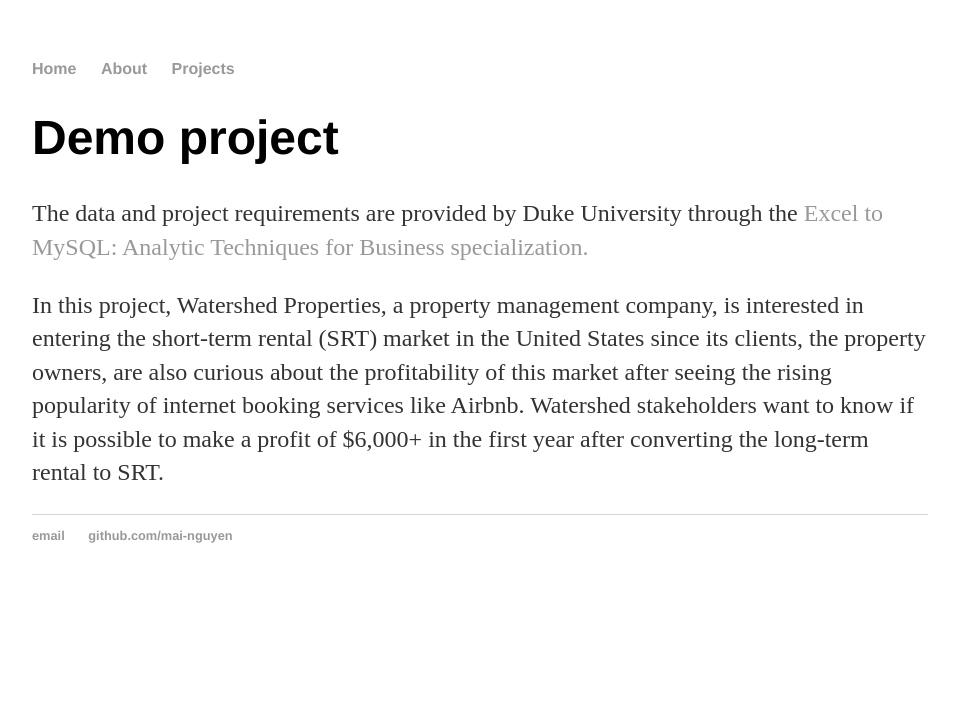
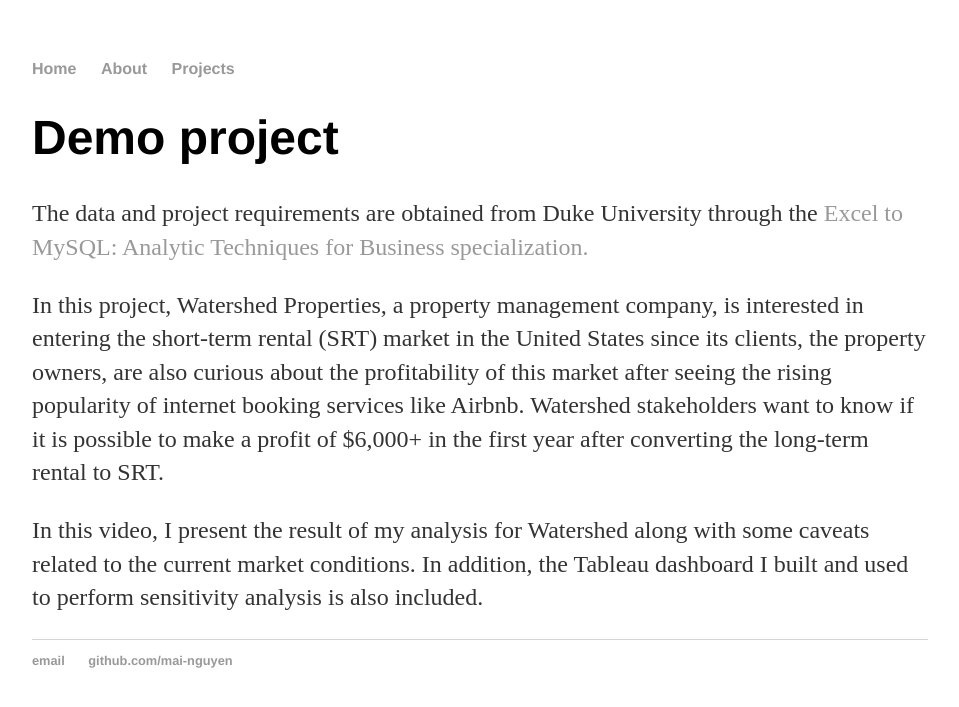
Before and after one commit to mai-nguyen/mai-nguyen.github.io, a Jekyll site: the page built from projects/index.html, in a window 1280 px wide. Shown: the top 707 px of the page, without its empty margins (160-1119 px from the left). Built offline with Jekyll 4.4.1, drawn with Linux system fonts in a browser that asks for light colours.

Commit message:
Update index.html

```diff
--- a/projects/index.html
+++ b/projects/index.html
@@ -5,10 +5,11 @@ published: true
 ---
 <div class="blurb">
 	<h1>Demo project</h1>
-	<p>The data and project requirements are provided by Duke University through the
+	<p>The data and project requirements are obtained from Duke University through the
 <a href = "https://www.coursera.org/specializations/excel-mysql">Excel to MySQL: Analytic Techniques for Business<a> specialization.</p>
 
-  <p>In this project, Watershed Properties, a property management company, is interested in entering the short-term rental (SRT) market in the United States since its clients, the property owners, are also curious about the profitability of this market after seeing the rising popularity of internet booking services like Airbnb. Watershed stakeholders want to know if it is possible to make a profit of $6,000+ in the first year after converting the long-term rental to SRT.</p>
+  <p>In this project, Watershed Properties, a property management company, is interested in entering the short-term rental (SRT) market in the United States since its clients, the property owners, are also curious about the profitability of this market after seeing the rising popularity of internet booking services like Airbnb. Watershed stakeholders want to know if it is possible to make a profit of $6,000+ in the first year after converting the long-term rental to SRT. </p>
 
+  <p>In this video, I present the result of my analysis for Watershed along with some caveats related to the current market conditions. In addition, the Tableau dashboard I built and used to perform sensitivity analysis is also included.</p>
 
   </div><!-- /.blurb -->
```
